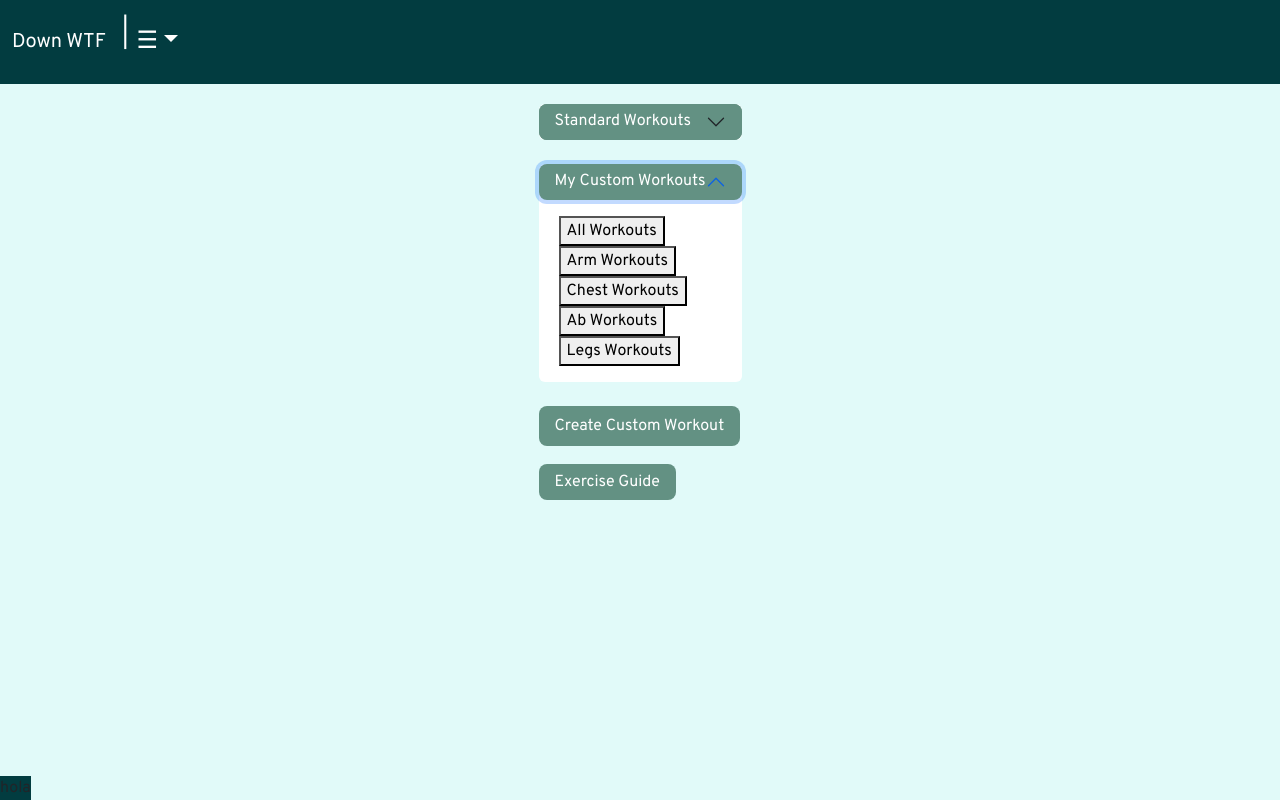
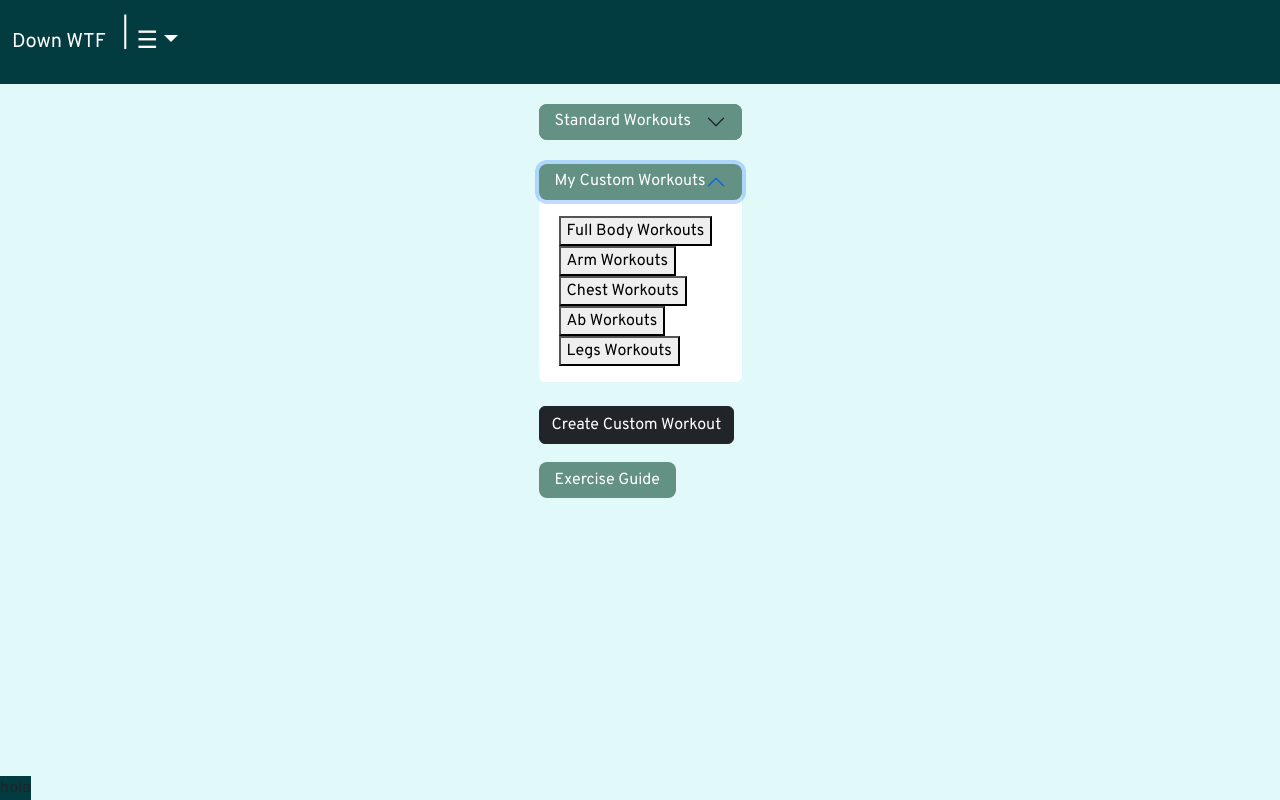
Before and after one commit to MAMcC0/down-with-the-fitness, a React (Create React App) app in the folder client/: page / in a window 1280 px wide. Both pictures are taken after a click on the button "My Custom Workouts". Built offline with nearby package versions, Linux system fonts and the light colour scheme.

Commit message:
fixed custom workouts buttons

```diff
--- a/client/src/components/customworkoutchoices.js
+++ b/client/src/components/customworkoutchoices.js
@@ -5,13 +5,13 @@ import { Button } from 'react-bootstrap';
 import { useNavigate } from 'react-router-dom';
 
 
-const CustomWorkoutChoices = ({workoutInfo}) => {
+const CustomWorkoutChoices = ({listUserWorkouts}) => {
 
     let navigate = useNavigate();
 
     return (
         <div>
-            {workoutInfo && workoutInfo.map(({ workoutName, exercises, _id }, i) => (
+            {listUserWorkouts && listUserWorkouts.map(({ workoutName, exercises, _id }, i) => (
                 <Accordion>
                     <Accordion.Item eventKey={i}>
                         <Accordion.Header>{workoutName}</Accordion.Header>
--- a/client/src/components/customworkoutmodal.js
+++ b/client/src/components/customworkoutmodal.js
@@ -11,7 +11,7 @@ export default function CustomWorkoutModal(props) {
     const handleShow = () => setShow(true);
 
     return (
-    <div className="create-workout-modal">
+        <div className="create-workout-modal">
         <Button variant="dark" onClick={handleShow}>Create Custom Workout</Button>
         <Modal show={show} onHide={handleClose}
             {...props}
--- a/client/src/components/homepagebuttons.js
+++ b/client/src/components/homepagebuttons.js
@@ -6,10 +6,19 @@ import { Link } from 'react-router-dom';
 import '../index.css'
 import WorkoutPage from '../pages/workoutpage';
 import { useNavigate, useLocation } from 'react-router-dom';
+import Modal from 'react-bootstrap/Modal';
+import exerciseChip from './chips';
+import Chips from './chips'
+import CustomWorkoutForm from './customform';
 
 
 
 function HomeButtons() {
+
+    const [show, setShow] = useState(false);
+    const handleClose = () => setShow(false);
+    const handleShow = () => setShow(true);
+
     const {state} = useLocation()
     let navigate = useNavigate();
     const [workoutType, setWorkoutType] = useState('')
@@ -118,7 +127,7 @@ function HomeButtons() {
                     <Accordion.Body>
                         <div className="home-workout-buttons-custom">
                             <ButtonGroup vertical>
-                                <button onClick={customWorkoutRender} >All Workouts</button>
+                                <button onClick={customWorkoutRender} >Full Body Workouts</button>
                                 <button onClick={customWorkoutRender} >Arm Workouts</button>
                                 <button onClick={customWorkoutRender} >Chest Workouts</button>
                                 <button onClick={customWorkoutRender} >Ab Workouts</button>
@@ -129,11 +138,31 @@ function HomeButtons() {
                 </Accordion.Item>
             </Accordion>
             <br />
-            <div className="create-workout-button">
-                <Button style={{backgroundColor: '#639183', border:'none'}} size="lg" active>
-                    Create Custom Workout
-                </Button>{' '}
-            </div>
+            <div className="create-workout-modal">
+        <Button variant="dark" onClick={handleShow}>Create Custom Workout</Button>
+        <Modal show={show} onHide={handleClose}
+            size="lg"
+            aria-labelledby="contained-modal-title-vcenter"
+            centered
+        >
+            <Modal.Header closeButton>
+                <Modal.Title>Create Custom Workout</Modal.Title>
+            </Modal.Header>
+            <Modal.Body>
+                <div>
+                <CustomWorkoutForm />
+                </div>
+                <div>
+                <Chips
+                        fullBodyExercises={exerciseChip}
+                    />
+                </div>
+            </Modal.Body>
+            <Modal.Footer>
+                <Button variant="dark" onClick={handleClose}>Create</Button>
+            </Modal.Footer>
+        </Modal>
+    </div>
             <br />
             <div className="exercise-guide-button">
             <Link style={{marginBottom: '20px'}} className='exercise-guide-btn' to='/exerciseguide'>Exercise Guide</Link>
--- a/client/src/pages/customworkouts.js
+++ b/client/src/pages/customworkouts.js
@@ -25,7 +25,6 @@ function CustomWorkoutPage() {
 
     return (
         <div>
-        <div>custom</div>
         <div>
             {loading ? (
                 <div>Loading...</div>
```
Also changed, not shown: 1 other file (tests, documents, lock files or other folders).
